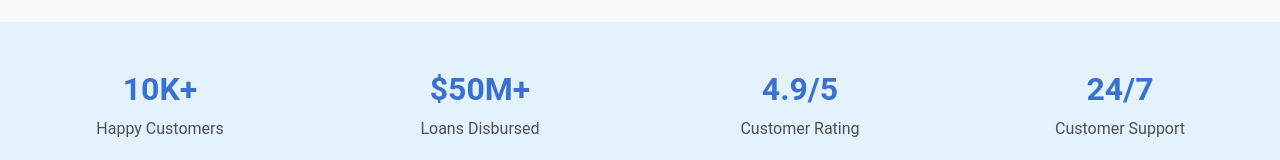
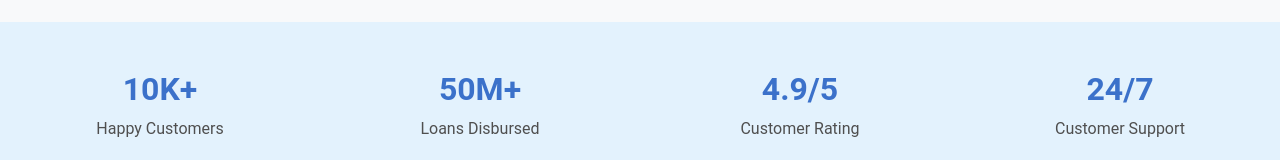
Before and after one commit to Desh1100/Loan-360, a React (Create React App) app: page /Landing in a window 1280 px wide. Shown: the part 1582-1742 px from the top of the page. Built offline with nearby package versions, Linux system fonts and the light colour scheme.

Commit message:
Front end with simple UI changes

```diff
--- a/public/index.html
+++ b/public/index.html
@@ -24,7 +24,7 @@
       work correctly both with client-side routing and a non-root public URL.
       Learn how to configure a non-root public URL by running `npm run build`.
     -->
-    <title>React App</title>
+    <title>Quick Loan</title>
   </head>
   <body>
     <noscript>You need to enable JavaScript to run this app.</noscript>
--- a/src/screens/LoanLandingPage.jsx
+++ b/src/screens/LoanLandingPage.jsx
@@ -140,7 +140,7 @@ function LoanLandingPage() {
 
       {/* Enhanced Hero Section */}
       <MDBContainer fluid className="p-5" style={{
-        background: 'linear-gradient(135deg, #1266f1 0%, #0d47a1 100%)',
+        background: 'linear-gradient(135deg, #1266f1 10%, #0d47a1 100%)',
         color: 'white'
       }}>
         <MDBRow className="justify-content-center align-items-center">
@@ -210,7 +210,7 @@ function LoanLandingPage() {
         <MDBRow className="justify-content-center text-center g-4">
           {[
             { number: '10K+', text: 'Happy Customers' },
-            { number: '$50M+', text: 'Loans Disbursed' },
+            { number: '50M+', text: 'Loans Disbursed' },
             { number: '4.9/5', text: 'Customer Rating' },
             { number: '24/7', text: 'Customer Support' }
           ].map((stat, index) => (
```
